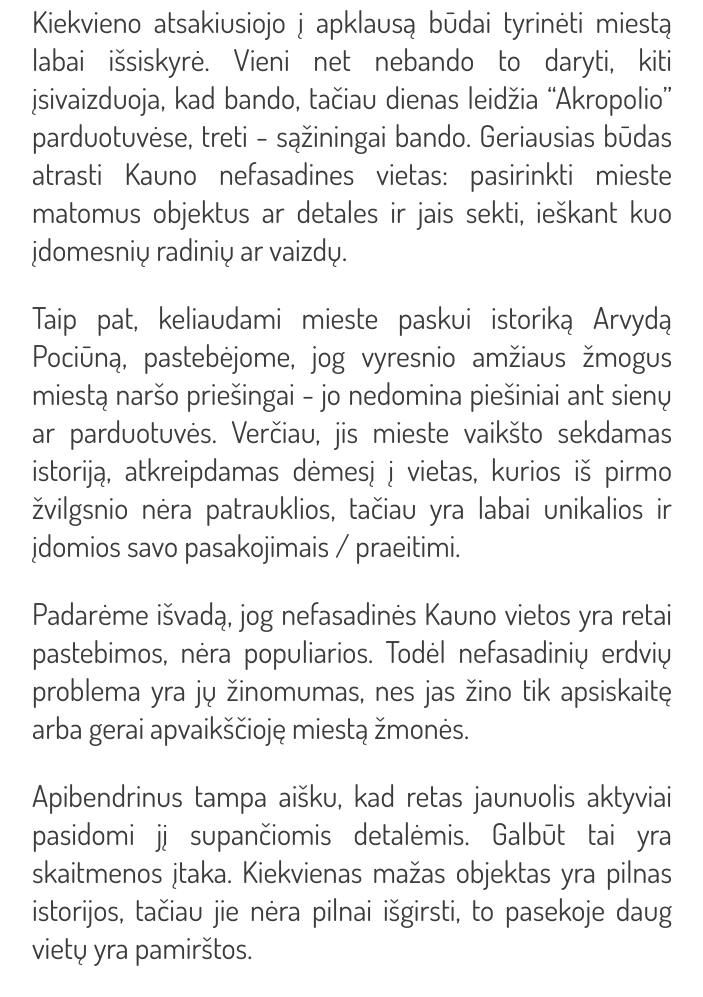
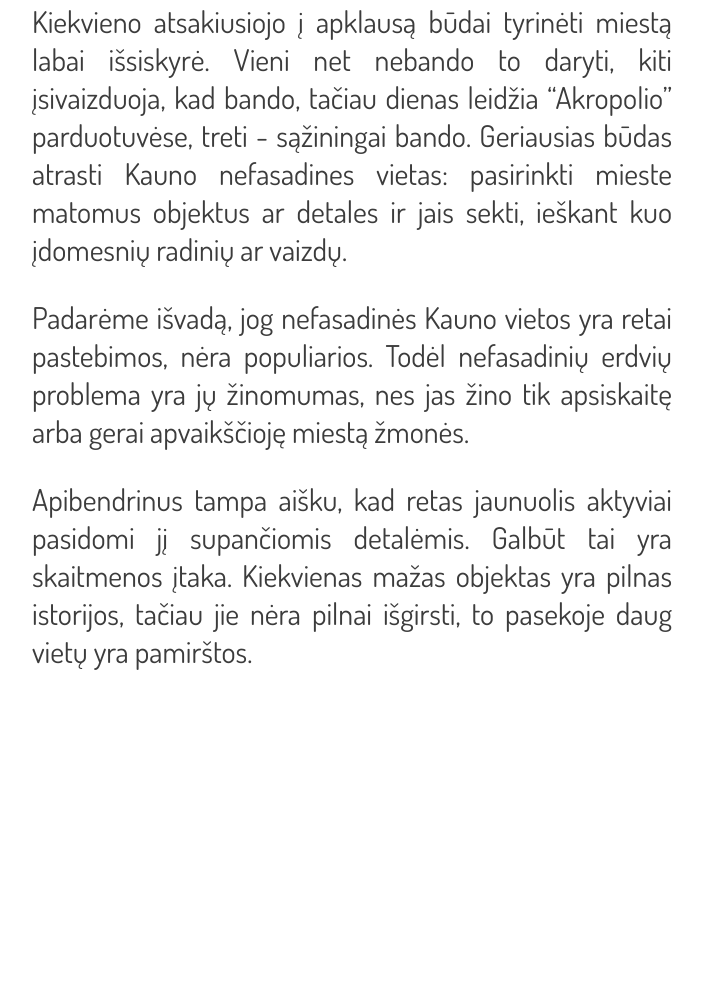
Before and after one commit to dovker/dovai.github.io, a plain HTML site: page 5_komanda/about.html in a window 1280 px wide. Shown: the part 4563-5560 px from the top of the page, without its empty margins (288-991 px from the left). After the commit the page ends 5264 px from the top, so only its background shows below. Drawn offline with nearby package versions, Linux system fonts and the light colour scheme.

Commit message:
Atnaujinimas

```diff
--- a/5_komanda/about.html
+++ b/5_komanda/about.html
@@ -37,7 +37,6 @@
           <p class="pageText">Norėdami žmonėms atkreipti dėmesį į jų aplinką ir pasiūlyti Kauno naršymo alternatyvų, visų pirma turime sužinoti, kaip jie pažįsta miesta ir juo keliauja, tad pateikėme apklausą jaunimui.
           <p class="pageText"> Žmonės išskyrė, kad labiausiai jų dėmesį traukia grafičiai, tačiau variantų buvo ir daugiau. Nuo “Humanų” iki „Kauno akcentų“ projekto darbų. Iš apklausos rezultatų pastebėjome, kad jaunimas nepakankamai domisi savo aplinka, neatkreipia dėmesio į paprasčiausius objektus ir jų detales: laikrodžius, balkonus, šiukšliadėžes. </p>
           <p class="pageText">Kiekvieno atsakiusiojo į apklausą būdai tyrinėti miestą labai išsiskyrė. Vieni net nebando to daryti, kiti įsivaizduoja, kad bando, tačiau dienas leidžia “Akropolio” parduotuvėse, treti - sąžiningai bando. Geriausias būdas atrasti Kauno nefasadines vietas: pasirinkti mieste matomus objektus ar detales ir jais sekti, ieškant kuo įdomesnių radinių ar vaizdų. </p>
-          <p class="pageText">Taip pat, keliaudami mieste paskui istoriką Arvydą Pociūną, pastebėjome, jog vyresnio amžiaus žmogus miestą naršo priešingai - jo nedomina piešiniai ant sienų ar parduotuvės. Verčiau, jis mieste vaikšto sekdamas istoriją, atkreipdamas dėmesį į vietas, kurios iš pirmo žvilgsnio nėra patrauklios, tačiau yra labai unikalios ir įdomios savo pasakojimais / praeitimi.
           <p class="pageText">Padarėme išvadą, jog nefasadinės Kauno vietos yra retai pastebimos, nėra populiarios. Todėl nefasadinių erdvių problema yra jų žinomumas, nes jas žino tik apsiskaitę arba gerai apvaikščioję miestą žmonės.</p>
 
 <p class="pageText">Apibendrinus tampa aišku, kad retas jaunuolis aktyviai pasidomi jį supančiomis detalėmis. Galbūt tai yra skaitmenos įtaka. Kiekvienas mažas objektas yra pilnas istorijos, tačiau jie nėra pilnai išgirsti, to pasekoje daug vietų yra pamirštos.</p>
```
Also changed, not shown: 1 other file.
